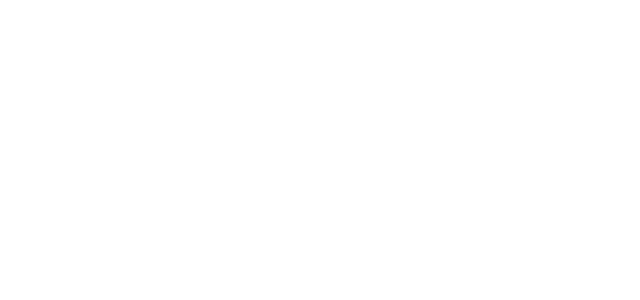
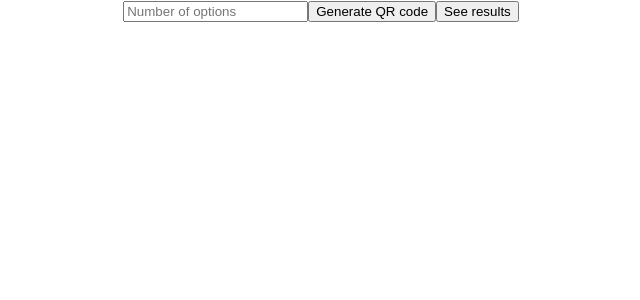
Before and after one commit to Emmanuel0110/dojo-app, a React (Create React App) app: page /dojoSurvey/ in a window 1280 px wide. Shown: the top 300 px of the page, without its empty margins (319-959 px from the left). Built offline with nearby package versions, Linux system fonts and the light colour scheme.

Commit message:
refactor for production

```diff
--- a/src/App.jsx
+++ b/src/App.jsx
@@ -4,6 +4,12 @@ import './App.css';
 import SurveyForm from './SurveyForm';
 import SurveyPage from './SurveyPage';
 import Done from './Done';
+
+export let baseUrl = '/api/';
+
+if (process.env.NODE_ENV === 'production'){
+  baseUrl = process.env.PUBLIC_URL + baseUrl;
+}
 
 function App() {
   return (
--- a/src/SurveyForm.jsx
+++ b/src/SurveyForm.jsx
@@ -1,5 +1,6 @@
 import { useEffect, useState } from "react";
 import { useNavigate, useParams } from "react-router-dom";
+import { baseUrl } from "./App";
 
 const maxNumberOfPoints = numberOfOptions => Math.floor(numberOfOptions/2);
 
@@ -10,7 +11,7 @@ function SurveyForm() {
   const navigate = useNavigate();
 
   useEffect(() => {
-    fetch(`/api/numberoptions?surveyId=${surveyId}`, {
+    fetch(`${baseUrl}numberoptions?surveyId=${surveyId}`, {
       method: 'get',
       headers: {'Content-Type':'application/json'},
      }).then(response => response.json()).then(({numberOptions}) => {
@@ -21,7 +22,7 @@ function SurveyForm() {
 
   const handleSubmit = (event) => {
     event.preventDefault();
-    fetch('/api/vote', {
+    fetch(baseUrl + 'vote', {
      method: 'post',
      headers: {'Content-Type':'application/json'},
      body: JSON.stringify({surveyId , vote: createDict(choices)})
--- a/src/SurveyPage.jsx
+++ b/src/SurveyPage.jsx
@@ -1,7 +1,6 @@
 import { useState } from "react";
 import QRCode from "react-qr-code";
-
-export const baseUrl = "http://localhost:3000/survey-dojo";
+import { baseUrl } from "./App";
 
 function SurveyPage() {
   const [numberOfOptions, setNumberOfOptions] = useState("");
@@ -9,7 +8,7 @@ function SurveyPage() {
   const [results, setResults] = useState({});
 
   const generateQRcode = () => {
-    fetch('/api/generate-qr-code', {
+    fetch(baseUrl + 'generate-qr-code', {
       method: 'post',
       headers: {'Content-Type':'application/json'},
       body: JSON.stringify({numberOptions: parseInt(numberOfOptions)})
@@ -18,7 +17,7 @@ function SurveyPage() {
   };
 
   const seeResults = () => {
-    fetch('/api/results?surveyId=' + surveyId, {
+    fetch(baseUrl + 'results?surveyId=' + surveyId, {
       method: 'get',
       headers: {'Content-Type':'application/json'},
     }).then(response => response.json()).then((results) => results && setResults(results));
@@ -28,8 +27,8 @@ function SurveyPage() {
     <input onChange={e => setNumberOfOptions(e.currentTarget.value)} placeholder="Number of options" type="number"/>
     <button onClick={generateQRcode}>Generate QR code</button>
     <button onClick={seeResults}>See results</button>
-    {surveyId !== "" && <div id="qrCode"><QRCode value={baseUrl + "/" + surveyId} /></div>}
-    {surveyId !== "" &&  process.env.NODE_ENV === 'development' && baseUrl + "/" + surveyId}
+    {surveyId !== "" && <div id="qrCode"><QRCode value={window.location.href + "/" + surveyId} /></div>}
+    {surveyId !== "" &&  process.env.NODE_ENV === 'development' && window.location.href + "/" + surveyId}
     <div>{typeof(results.numberVotes) === "number" && "Number of votes : " + results.numberVotes}</div>
     <br/>
     <div>{results.votes && Object.entries(results.votes)
--- a/src/index.js
+++ b/src/index.js
@@ -7,7 +7,7 @@ import reportWebVitals from "./reportWebVitals";
 const root = ReactDOM.createRoot(document.getElementById("root"));
 root.render(
   //<React.StrictMode> // TODO : try again with strict mode
-  <BrowserRouter basename="/survey-dojo">
+  <BrowserRouter basename="/dojoSurvey">
     <App />
   </BrowserRouter>
   //</React.StrictMode>
```
Also changed, not shown: 1 other file (tests, documents, lock files or other folders).
